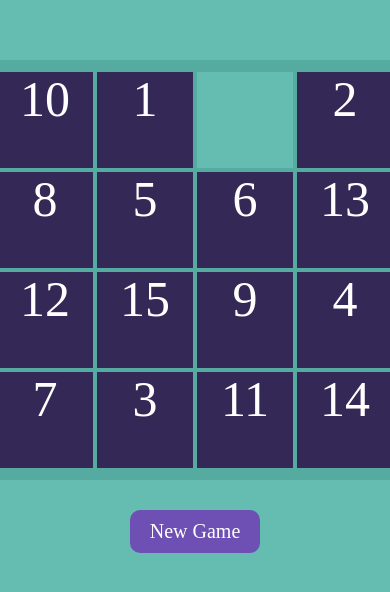
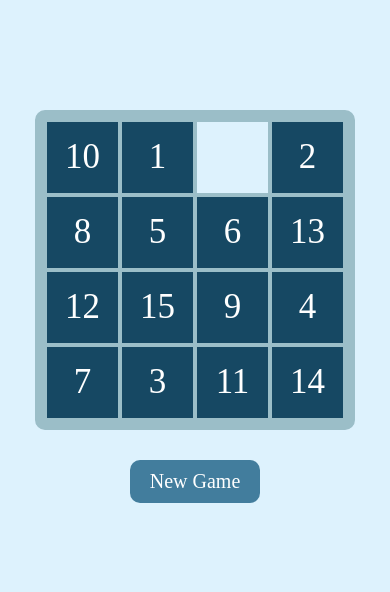
Before and after one commit to Giszta/sliding-game---react-practice, a React (Create React App) app: page / in a window 390 px wide. Shown: the part 116-708 px from the top of the page. Built offline with nearby package versions, Linux system fonts and the light colour scheme.

Commit message:
media screen modified

```diff
--- a/src/App.css
+++ b/src/App.css
@@ -1,12 +1,13 @@
 :root {
 	--size: 100px;
-	--tile: #342956;
-	--correct: #6e50b4;
+	--tile: #164863;
+	--correct: #427d9d;
+	--board: #9bbec8;
 }
-@import url("https://fonts.googleapis.com/css2?family=Pacifico&display=swap");
+/* @import url("https://fonts.googleapis.com/css2?family=Pacifico&display=swap"); */
 html,
 body {
-	background: #64bdb0;
+	background: #ddf2fd;
 	margin: 0;
 	padding: 0;
 }
@@ -19,3 +20,9 @@ body {
 .App * {
 	font-family: "Pacifico", cursive;
 }
+
+@media screen and (max-width: 992px) {
+	:root {
+		--size: 75px;
+	}
+}
--- a/src/components/board/Board.css
+++ b/src/components/board/Board.css
@@ -8,6 +8,6 @@
 	grid-template-rows: repeat(4, var(--size));
 	position: relative;
 	overflow: hidden;
-	border: 10px solid #55ab9f;
+	border: 10px solid var(--board);
 	border-radius: 10px;
 }
--- a/src/components/overlay/Overlay.css
+++ b/src/components/overlay/Overlay.css
@@ -1,5 +1,5 @@
 .overlay {
-	border: 2px solid #55ab9f;
+	border: 2px solid var(--board);
 	pointer-events: none;
 	z-index: 20;
 }
--- a/src/components/tile/Tile.css
+++ b/src/components/tile/Tile.css
@@ -3,6 +3,7 @@
 	width: var(--size);
 	height: var(--size);
 	display: flex;
+	flex-wrap: wrap;
 	align-content: center;
 	justify-content: center;
 	font-size: 50px;
@@ -85,3 +86,10 @@
 	pointer-events: none;
 	background-color: transparent;
 }
+
+@media screen and (max-width: 992px) {
+	.number {
+		font-size: 35px;
+		background-color: var(--tile);
+	}
+}
```
